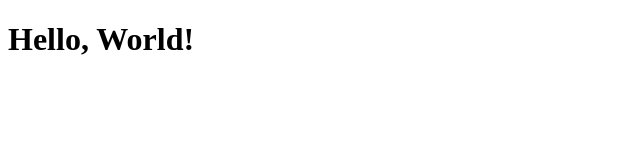
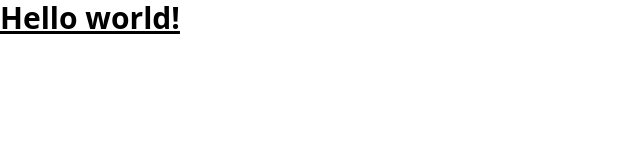
Before and after one commit to Fahim083/assignment-5, a plain HTML site: page index.html in a window 1280 px wide. Shown: the whole page, without its empty margins (0-640 px from the left). Drawn offline with nearby package versions, Linux system fonts and the light colour scheme.

Commit message:
tailwind setup

```diff
--- a/index.html
+++ b/index.html
@@ -3,9 +3,12 @@
 <head>
     <meta charset="UTF-8">
     <meta name="viewport" content="width=device-width, initial-scale=1.0">
+      <script src="https://cdn.jsdelivr.net/npm/@tailwindcss/browser@4"></script>
     <title>Document</title>
 </head>
 <body>
-    <h1>Hello, World!</h1>
+   <h1 class="text-3xl font-bold underline">
+      Hello world!
+    </h1>
 </body>
 </html>
```
